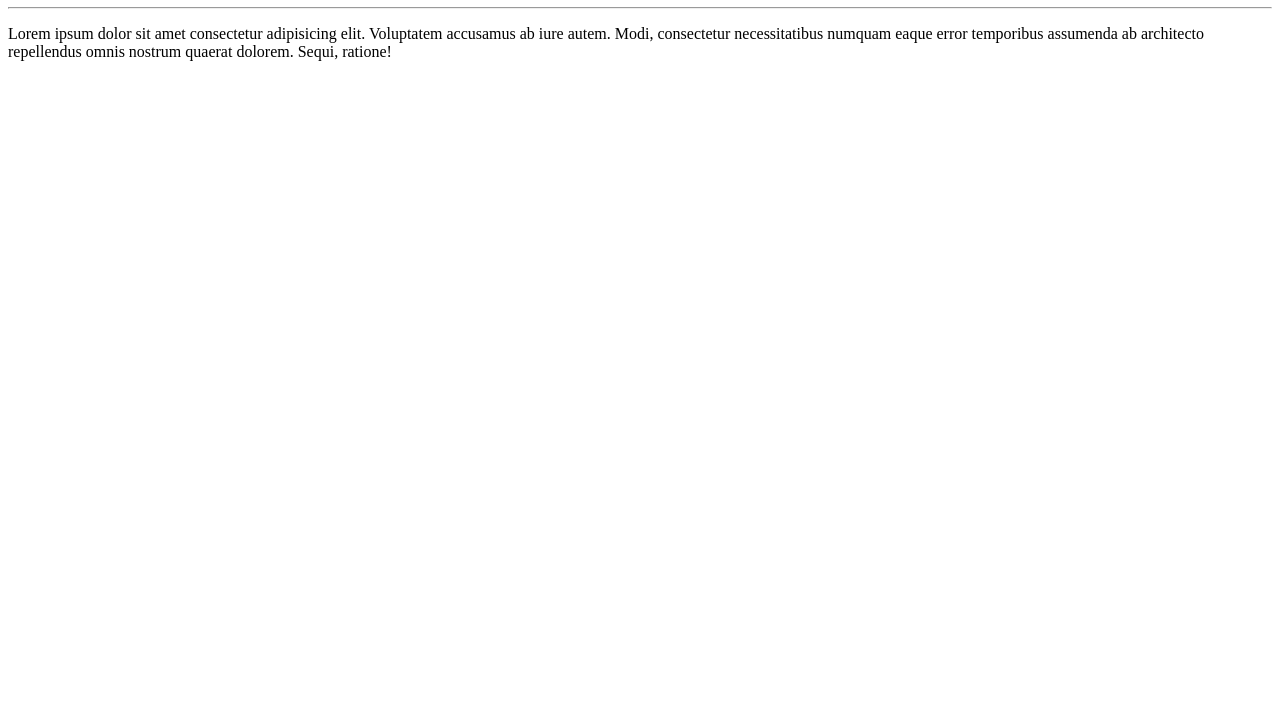
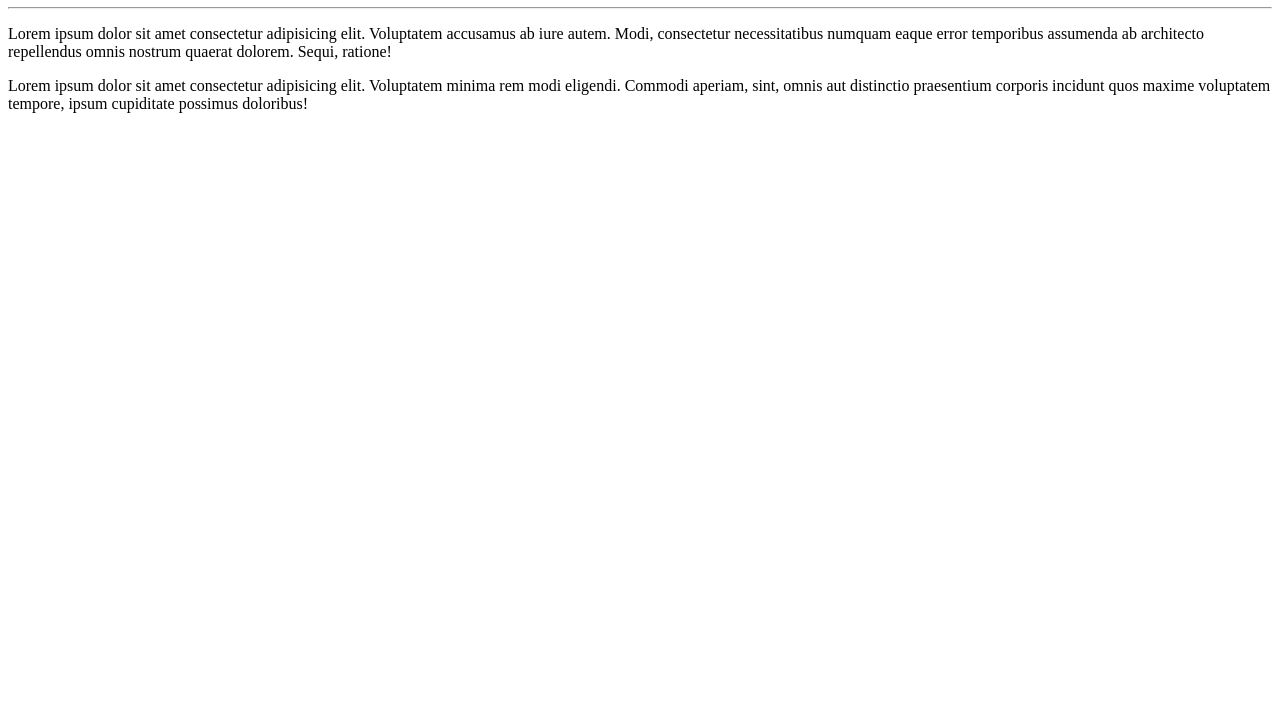
Before and after one commit to Carleosmar/Ola-mundo, a plain HTML site: page site-exemplo/index.html in a window 1280 px wide. Shown: the part 73-800 px from the top of the page. Drawn offline with Linux system fonts and the light colour scheme.

Commit message:
Adicionei paragrafo

```diff
--- a/site-exemplo/index.html
+++ b/site-exemplo/index.html
@@ -14,6 +14,11 @@
         necessitatibus numquam eaque error temporibus assumenda
         ab architecto repellendus omnis nostrum quaerat dolorem.
         Sequi, ratione!</p>
+    <p>Lorem ipsum dolor sit amet consectetur adipisicing elit.
+         Voluptatem minima rem modi eligendi. Commodi aperiam, sint,
+         omnis aut distinctio praesentium corporis incidunt quos maxime
+         voluptatem tempore, ipsum cupiditate possimus doloribus!</p>
+
 
 </body>
 </html>
```
